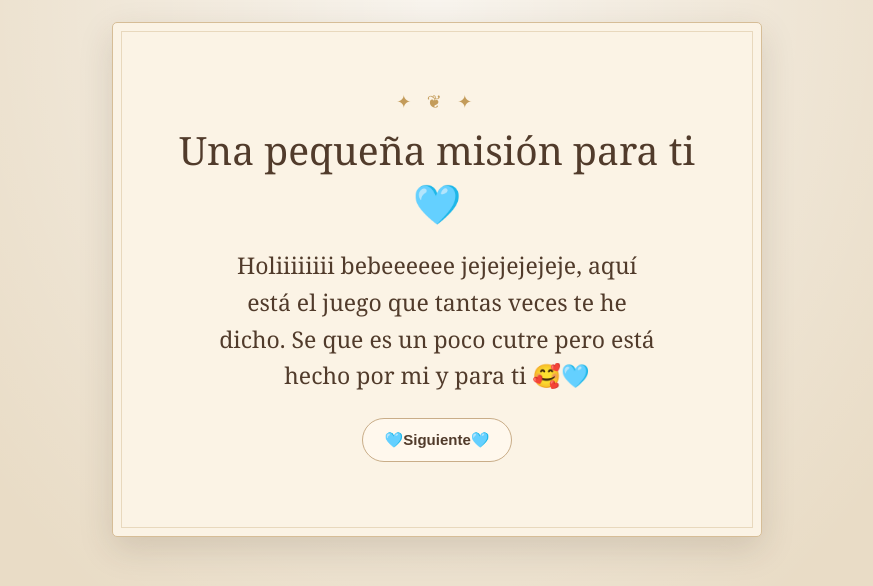
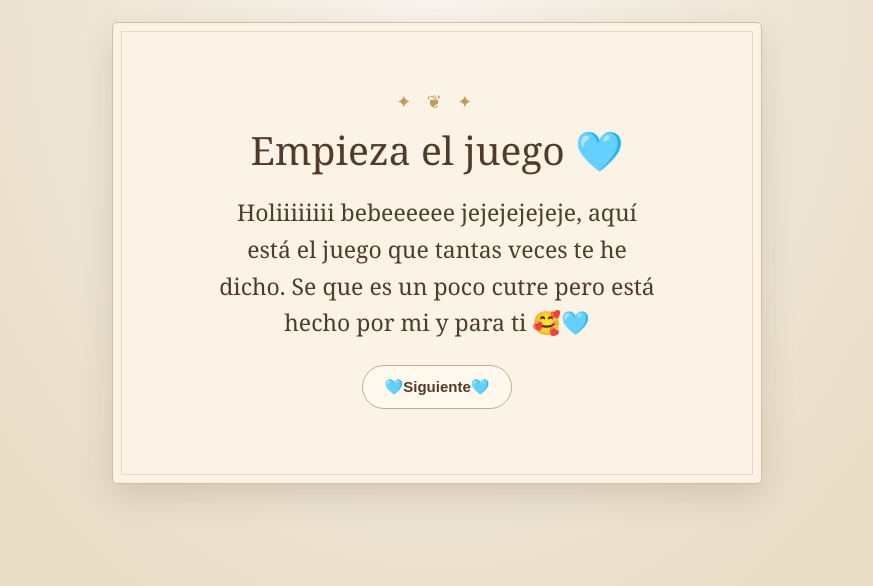
Before and after one commit to vixorsestao/juegomaria, a plain HTML site: page index.html in a window 1280 px wide. Shown: the whole page, without its empty margins (203-1076 px from the left). Drawn offline with Linux system fonts and the light colour scheme.

Commit message:
Update welcome message in index.html

```diff
--- a/indexx.html
+++ b/index.html
@@ -120,7 +120,7 @@
 <div class="page">
   <section id="welcomeStage" class="welcome">
     <div class="ornament">✦ ❦ ✦</div>
-    <h1>Una pequeña misión para ti 🩵</h1>
+    <h1>Empieza el juego 🩵</h1>
     <p>Holiiiiiiii bebeeeeee jejejejejeje, aquí está el juego que tantas veces te he dicho. Se que es un poco cutre pero está hecho por mi y para ti 🥰🩵</p>
     <button id="startGame" class="next-btn" type="button">🩵Siguiente🩵</button>
   </section>
```
